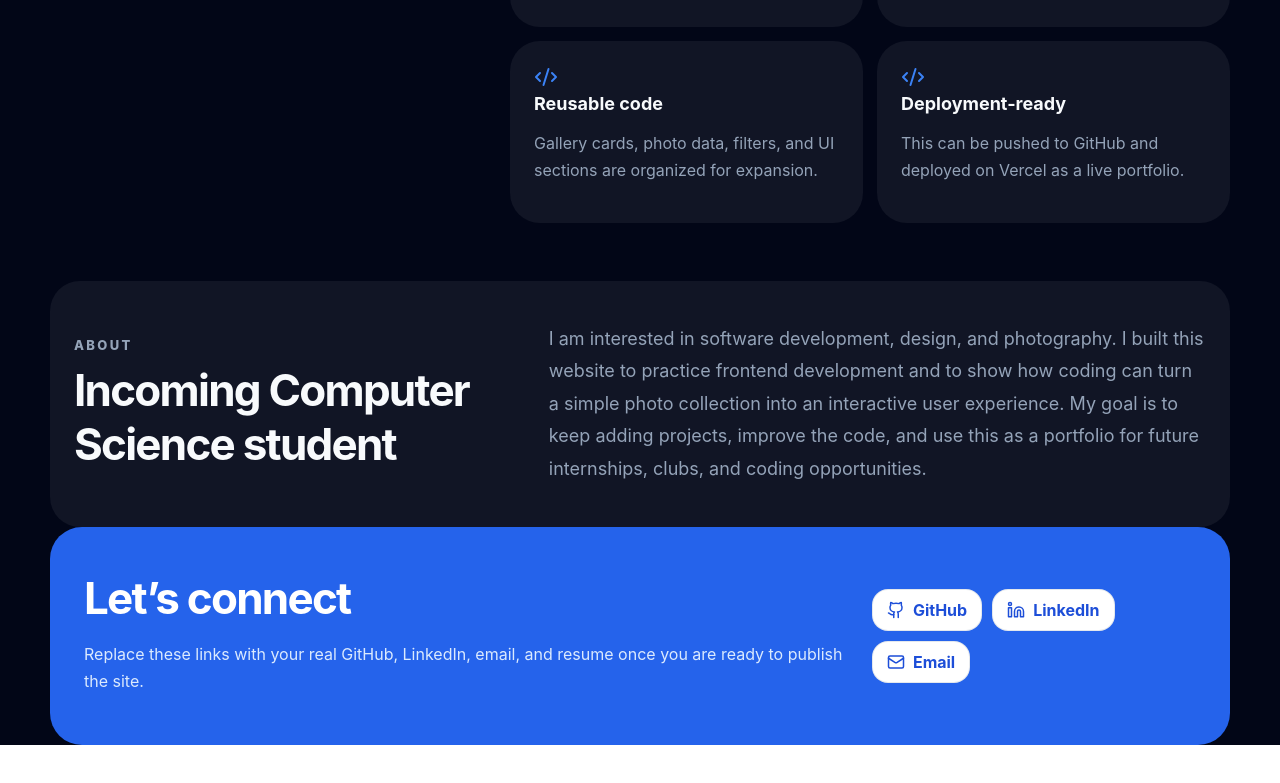
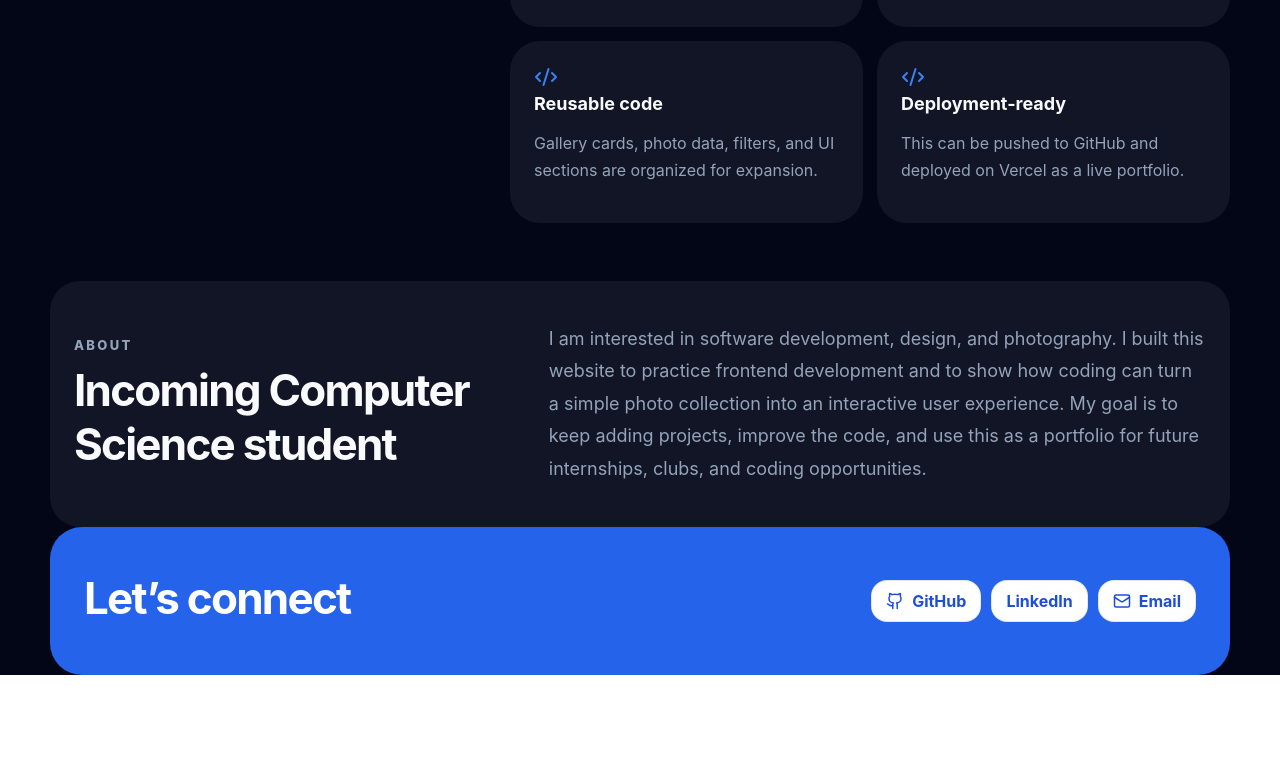
Before and after one commit to wumichelle/photography-portfolio, a React (Vite) app: page / in a window 1280 px wide. Shown: the part 2481-3264 px from the top of the page. After the commit the page ends 3206 px from the top, so only its background shows below. Built offline with nearby package versions, Linux system fonts and the light colour scheme.

Commit message:
Update main.jsx

```diff
--- a/src/main.jsx
+++ b/src/main.jsx
@@ -7,7 +7,6 @@ import {
   ChevronRight,
   Code2,
   Github,
-  LinkedinIcon,
   Mail,
   Moon,
   Search,
@@ -323,8 +322,6 @@ function App() {
           <div>
             <h3>Let’s connect</h3>
             <p>
-              Replace these links with your real GitHub, LinkedIn, email, and resume
-              once you are ready to publish the site.
             </p>
           </div>
           <div className="contact-links">
@@ -332,7 +329,7 @@ function App() {
               <Github size={18} /> GitHub
             </a>
             <a href="https://www.linkedin.com/in/michelle-wu-649383304/" target="_blank" rel="noreferrer">
-              <LinkedinIcon size={18} /> LinkedIn
+              LinkedIn
             </a>
             <a href="mailto:wucmichelle@gmail.com">
               <Mail size={18} /> Email
```
